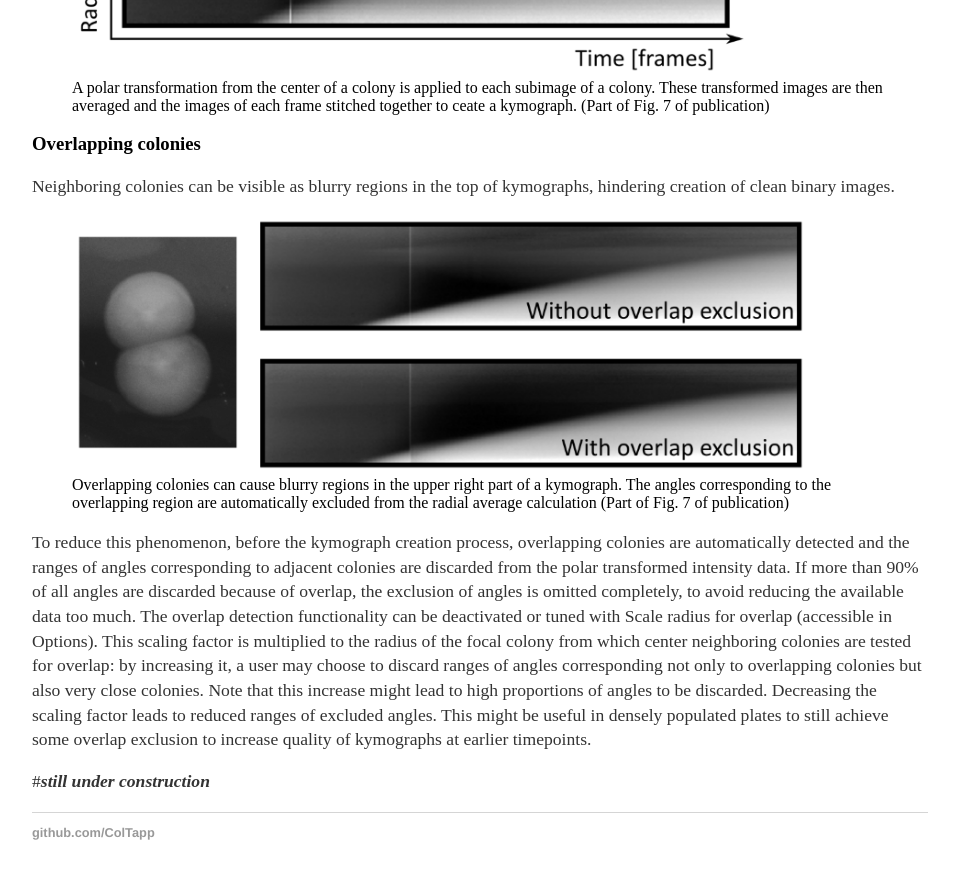
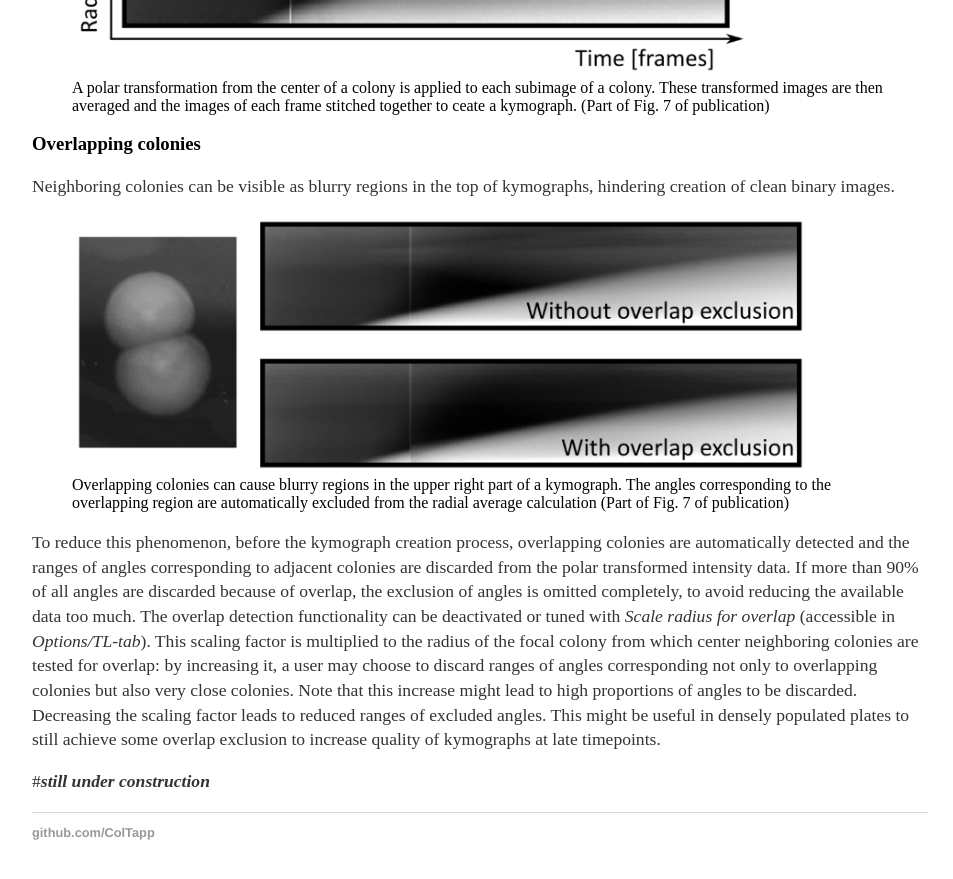
Before and after one commit to ColTapp/ColTapp.github.io, a Jekyll site: the page built from timelapse.md, in a window 1280 px wide and 900 px high, scrolled down 2663 px. Shown: the top 879 px of the window, without its empty margins (160-1113 px from the left). Built offline with Jekyll 4.4.1, drawn with Linux system fonts in a browser that asks for light colours.

Commit message:
Update timelapse.md

```diff
--- a/timelapse.md
+++ b/timelapse.md
@@ -37,6 +37,8 @@
   <img src="{{site.url}}/assets/images/TL3.png" alt="Example of overlapping colonies exclusion" height="70%"/>
   <figcaption>Overlapping colonies can cause blurry regions in the upper right part of a kymograph. The angles corresponding to the overlapping region are automatically excluded from the radial average calculation (Part of Fig. 7 of publication)</figcaption>
 </figure>
-To reduce this phenomenon, before the kymograph creation process, overlapping colonies are automatically detected and the ranges of angles corresponding to adjacent colonies are discarded from the polar transformed intensity data. If more than 90% of all angles are discarded because of overlap, the exclusion of angles is omitted completely, to avoid reducing the available data too much. The overlap detection functionality can be deactivated or tuned with Scale radius for overlap (accessible in Options). This scaling factor is multiplied to the radius of the focal colony from which center neighboring colonies are tested for overlap: by increasing it, a user may choose to discard ranges of angles corresponding not only to overlapping colonies but also very close colonies. Note that this increase might lead to high proportions of angles to be discarded. Decreasing the scaling factor leads to reduced ranges of excluded angles. This might be useful in densely populated plates to still achieve some overlap exclusion to increase quality of kymographs at earlier timepoints.
+To reduce this phenomenon, before the kymograph creation process, overlapping colonies are automatically detected and the ranges of angles corresponding to adjacent colonies are discarded from the polar transformed intensity data. If more than 90% of all angles are discarded because of overlap, the exclusion of angles is omitted completely, to avoid reducing the available data too much. The overlap detection functionality can be deactivated or tuned with _Scale radius for overlap_ (accessible in _Options/TL-tab_). This scaling factor is multiplied to the radius of the focal colony from which center neighboring colonies are tested for overlap: by increasing it, a user may choose to discard ranges of angles corresponding not only to overlapping colonies but also very close colonies. Note that this increase might lead to high proportions of angles to be discarded. Decreasing the scaling factor leads to reduced ranges of excluded angles. This might be useful in densely populated plates to still achieve some overlap exclusion to increase quality of kymographs at late timepoints.
+
+
 
 #*__still under construction__*
```
